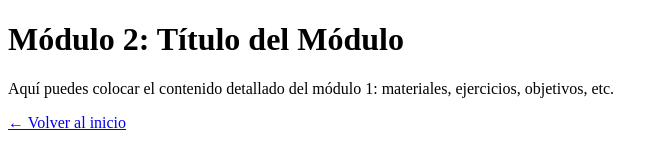
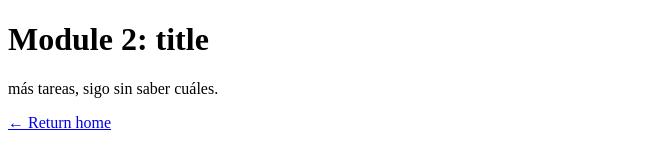
Before and after one commit to Abundancia-Espacial/Portfolio, a plain HTML site: page modulo-2.html in a window 1280 px wide. Shown: the whole page, without its empty margins (0-668 px from the left). Drawn offline with Linux system fonts and the light colour scheme.

Commit message:
Update modulo-2.html

```diff
--- a/modulo-2.html
+++ b/modulo-2.html
@@ -3,7 +3,7 @@
 <head>
   <meta charset="UTF-8" />
   <meta name="viewport" content="width=device-width, initial-scale=1.0" />
-  <title>Módulo 2</title>
+  <title>Module 2</title>
 </head>
 <body>
   <style>
@@ -29,8 +29,8 @@
       background-color: #005fa3;
     }
   </style>
-  <h1>Módulo 2: Título del Módulo</h1>
-  <p>Aquí puedes colocar el contenido detallado del módulo 1: materiales, ejercicios, objetivos, etc.</p>
-  <a href="index.html">← Volver al inicio</a>
+  <h1>Module 2: title</h1>
+  <p>más tareas, sigo sin saber cuáles.</p>
+  <a href="index.html">← Return home</a>
 </body>
 </html>
```
